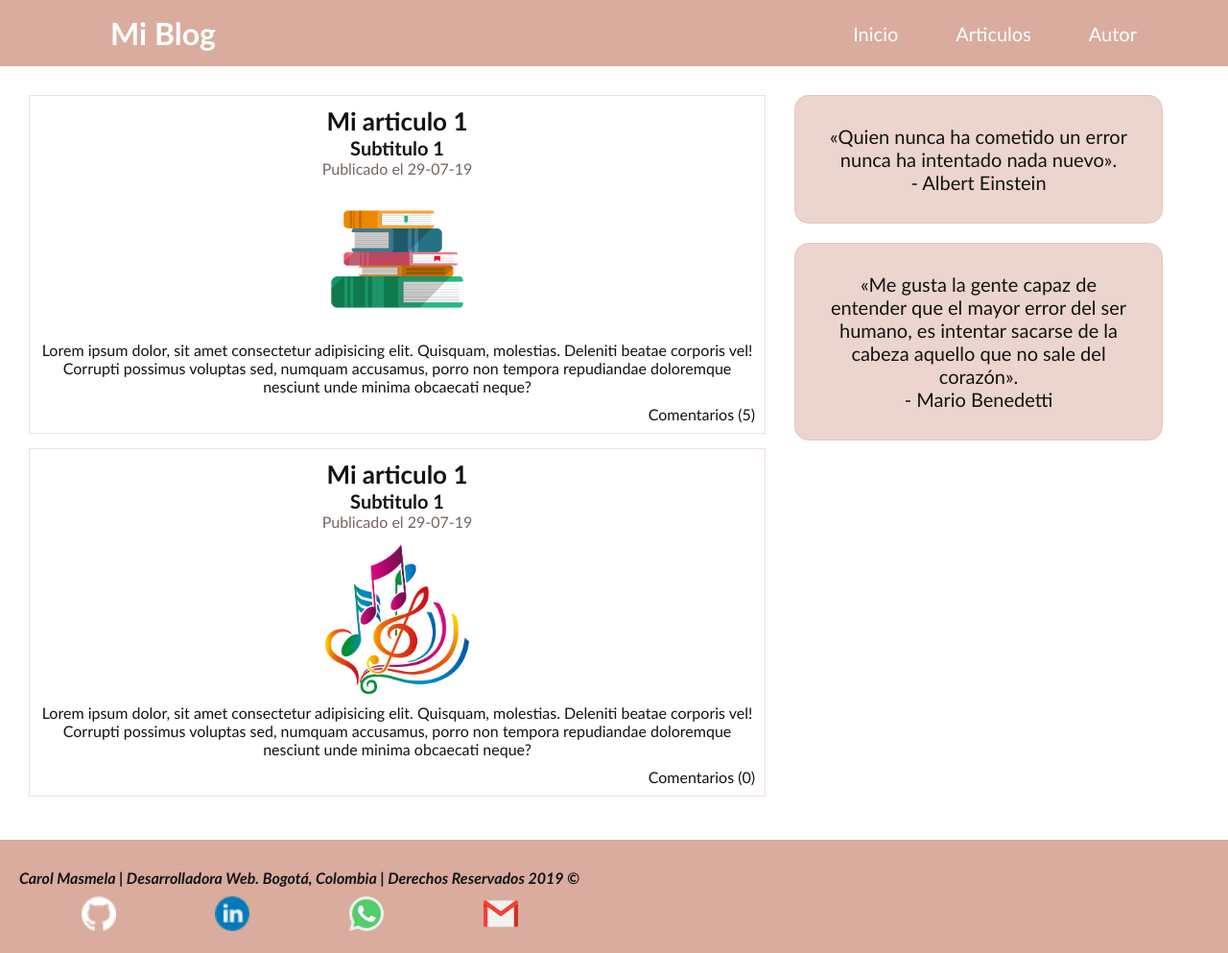
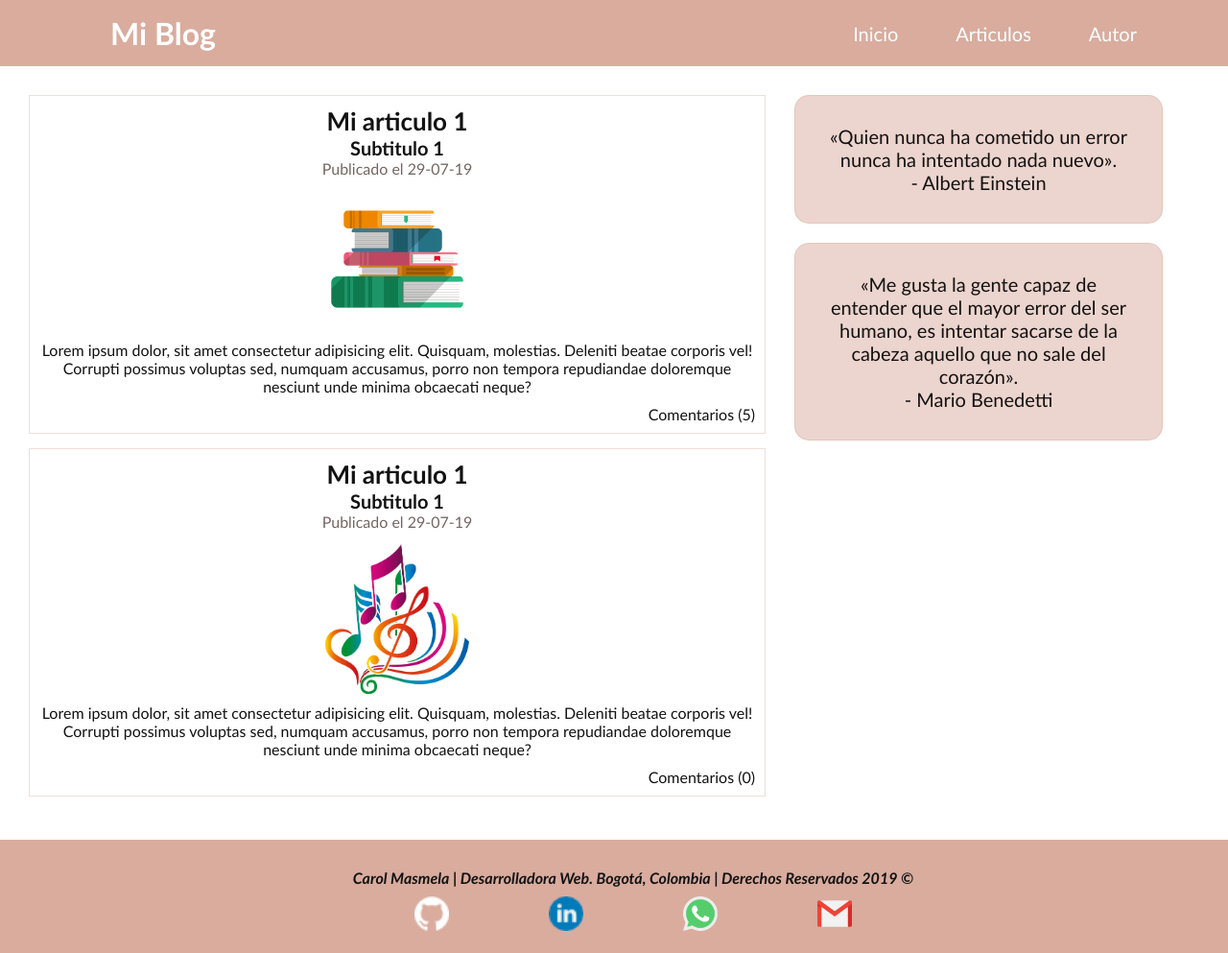
Before and after one commit to masmelacarol/htmlpag, a plain HTML site: page index.html in a window 1280 px wide. Shown: the top 993 px of the page at 96% size. Drawn offline with Linux system fonts and the light colour scheme.

Commit message:
Actualizando.....

```diff
--- a/style.css
+++ b/style.css
@@ -127,7 +127,7 @@
     .pie-pagina {
         clear: both;
         padding: 20px;
-        justify-content: stretch;
+        justify-content: center;
     }
 
     .pie-pagina p {
```
Also changed, not shown: index.html (+1 -1 lines).
